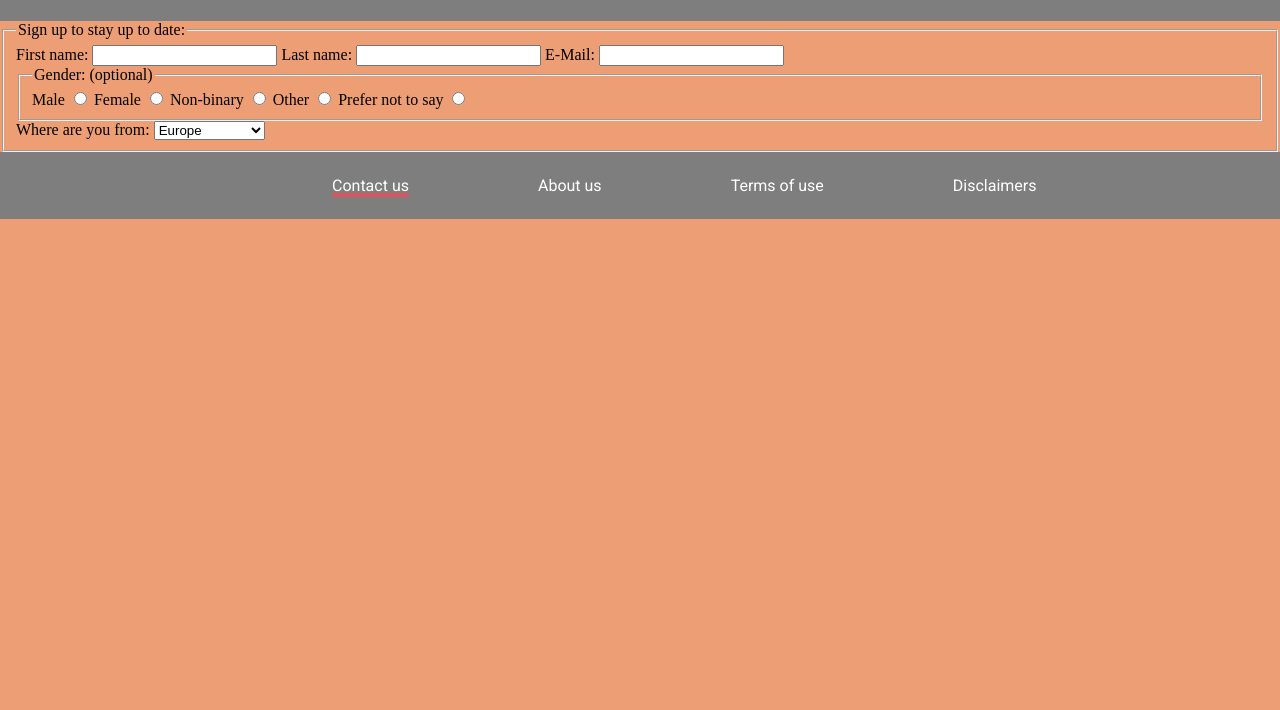
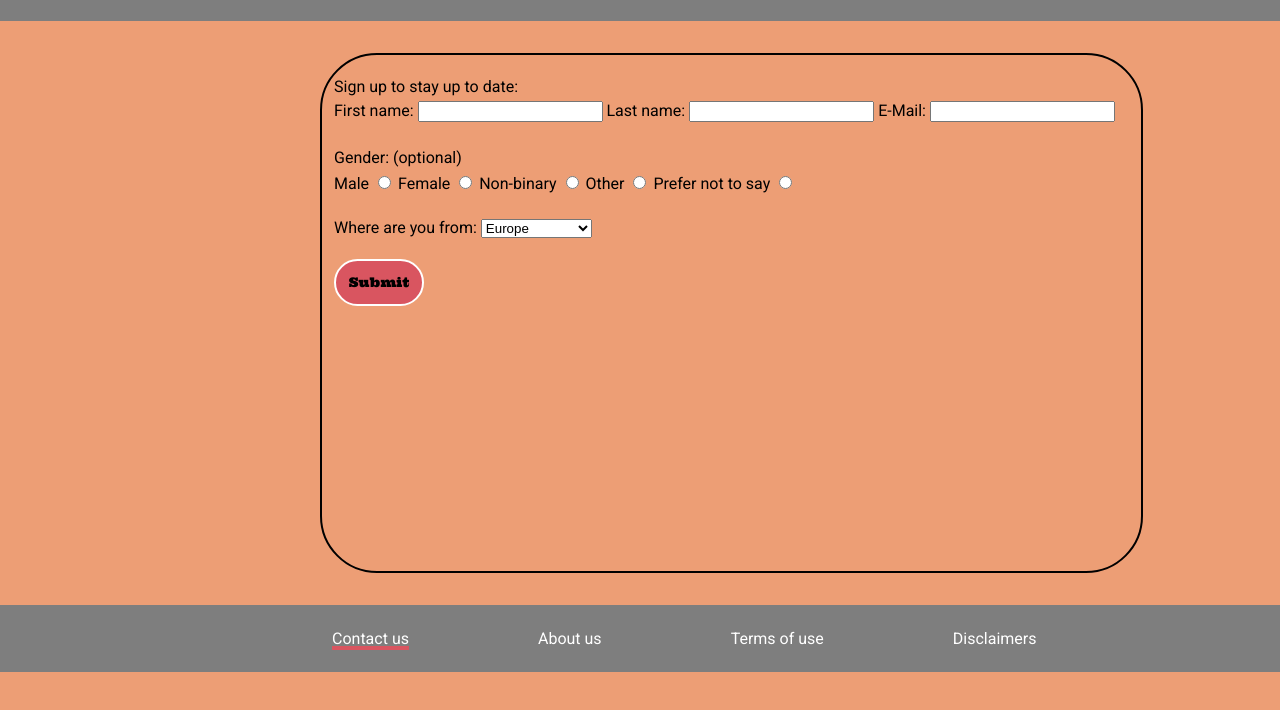
Before and after one commit to EmiSan14/torkoalpedia, a plain HTML site: page contact.html in a window 1280 px wide. Shown: the part 78-788 px from the top of the page. Drawn offline with Linux system fonts and the light colour scheme.

Commit message:
G-K contact (form continue)
- Added more form elements
- Changed Favicon
- Form CSS Styling
- Some formatting in HTML

```diff
--- a/contact.html
+++ b/contact.html
@@ -6,7 +6,7 @@
         <meta name="viewport" content="width=device-width, initial-scale=1.0">
         <title>Torkoalpedia | Home</title>
         <link href="css/styles.css" rel="stylesheet" />
-        <link rel="icon" href="css/images/favicon.ico">
+        <link rel="icon" href="css/images/favicon2.ico">
     </head>
 
     <body>
@@ -20,7 +20,8 @@
         </header>
 
         <main>
-            <fieldset>
+            <fieldset class="form frame pad">
+                <fieldset class="form-2 form-3">
                     <legend>Sign up to stay up to date:</legend>
                     <label for="firstname">First name:</label>
                     <input type="text" name="firstname" id="firstname">
@@ -28,8 +29,9 @@
                     <input type="text" name="lastname" id="lastname">
                     <label for="email">E-Mail:</label>
                     <input type="email" name="email" id="email">
+                </fieldset>
 
-                <fieldset>
+                <fieldset class="form-2">
                     <legend>Gender: (optional)</legend>
                     <label for="male">Male</label>
                     <input type="radio" name="gender" value="male" id="male" />
@@ -45,7 +47,7 @@
 
                 <label for="continent">Where are you from:</label>
 
-            <select name="continent" id="continent">
+                <select class="form-3" name="continent" id="continent">
                     <option value="europe">Europe</option>
                     <option value="africa">Africa</option>
                     <option value="north-america">North-America</option>
@@ -53,6 +55,11 @@
                     <option value="asia">Asia</option>
                     <option value="oceania">Oceania</option>
                 </select>
+
+                <fieldset class="form-2 form-3">
+                    <label for="submit"></label>
+                    <input type="submit" class="cta cta-main" value="submit" id="submit" />
+                </fieldset>
             </fieldset>
         </main>
 
--- a/css/styles.css
+++ b/css/styles.css
@@ -122,6 +122,30 @@
 
 
 
+.form {
+    font-family: "Roboto";
+    height: 31.25rem;
+    display: inline-block;
+    margin-left: 25%;
+}
+
+.form-2 {
+    border-style: none;
+    margin-left: 0px;
+    margin-top: 1rem;
+    padding-left: 0px;
+}
+
+.form-3 {
+    margin-top: 1rem;
+}
+
+.pad {
+    margin-top: 2rem;
+}
+
+
+
 
 
 
@@ -149,9 +173,18 @@ header {
 
 footer {
     background-color: #7E7E7E;
+    margin-top: 2rem;
     margin-bottom: 0;
     padding: 1.5em;
 }
+
+
+legend {
+    padding: 0;
+}
+
+
+
 
 
 nav a:hover {
```
Also changed, not shown: gallery.html (+1 -1 lines), index.html (+1 -1 lines), css/images/favicon2.ico (added). Lines whose indentation alone changed are shown as unchanged.
